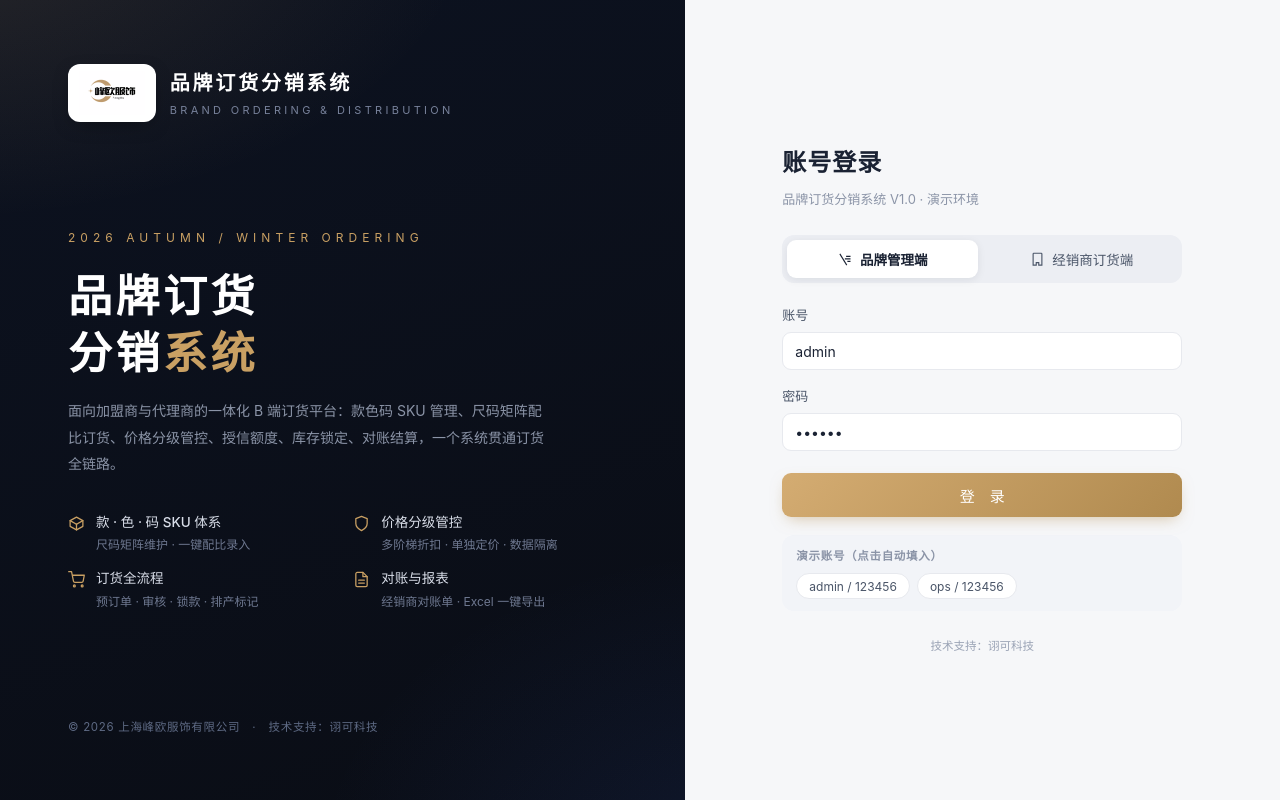
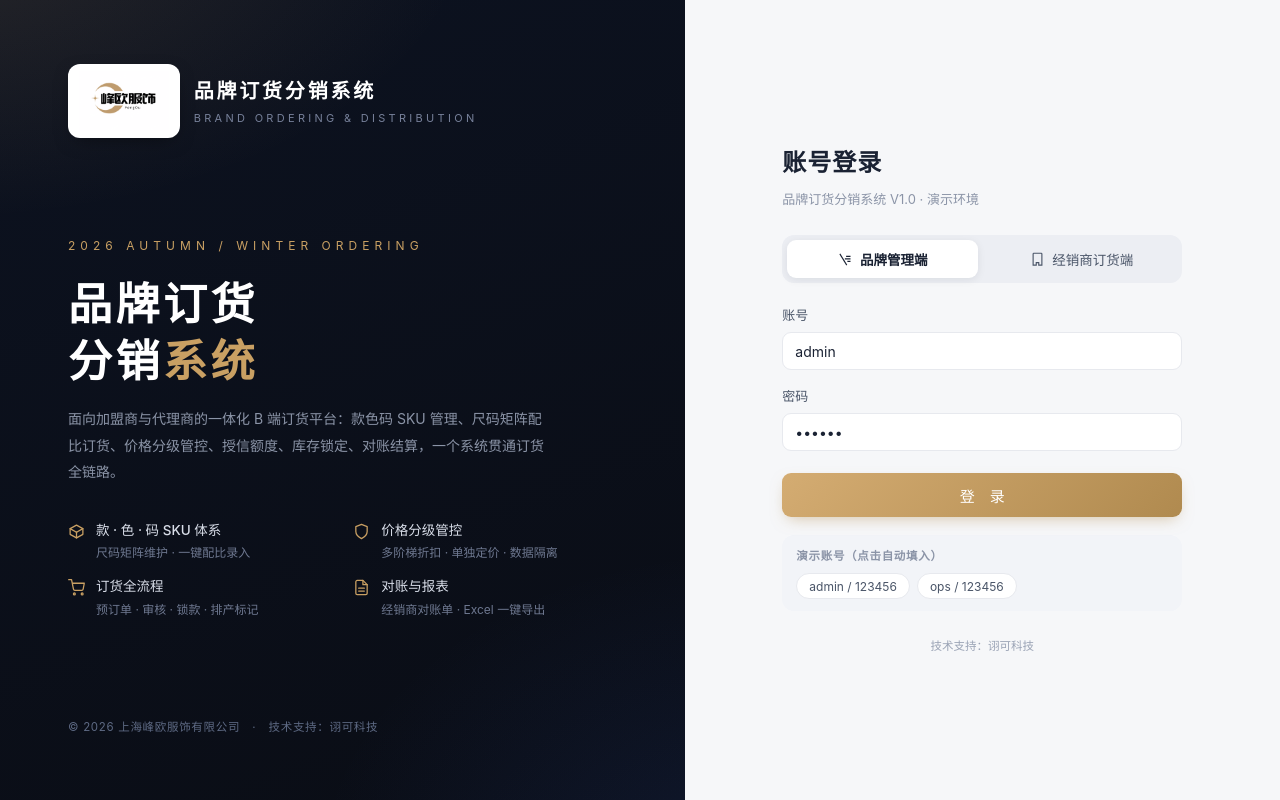
Before and after one commit to yeqifang0/fengou-brand-order-system, a plain HTML site: page index.html in a window 1280 px wide. Drawn offline with Linux system fonts and the light colour scheme.

Commit message:
Add files via upload

```diff
--- a/index.html
+++ b/index.html
@@ -5,14 +5,14 @@
 <meta name="viewport" content="width=device-width, initial-scale=1">
 <title>登录 · 品牌订货分销系统 · 峰欧服饰</title>
 <link rel="icon" type="image/png" href="assets/img/logo.png">
-<link rel="stylesheet" href="assets/css/xk.css?v=102">
+<link rel="stylesheet" href="assets/css/xk.css?v=120">
 </head>
 <body>
 <div class="login">
   <!-- 左侧品牌区 -->
   <div class="login-v">
     <div class="brand">
-      <div class="logo-plate" style="height:58px"><img src="assets/img/logo.png" alt="峰欧服饰"></div>
+      <div class="logo-plate" style="height:74px"><img src="assets/img/logo.png" alt="峰欧服饰"></div>
       <div><div class="t1">品牌订货分销系统</div><div class="t2">BRAND ORDERING &amp; DISTRIBUTION</div></div>
     </div>
     <div class="hero-t">
```
Also changed, not shown: admin.html (+2 -2 lines), dealer.html (+1 -1 lines).
